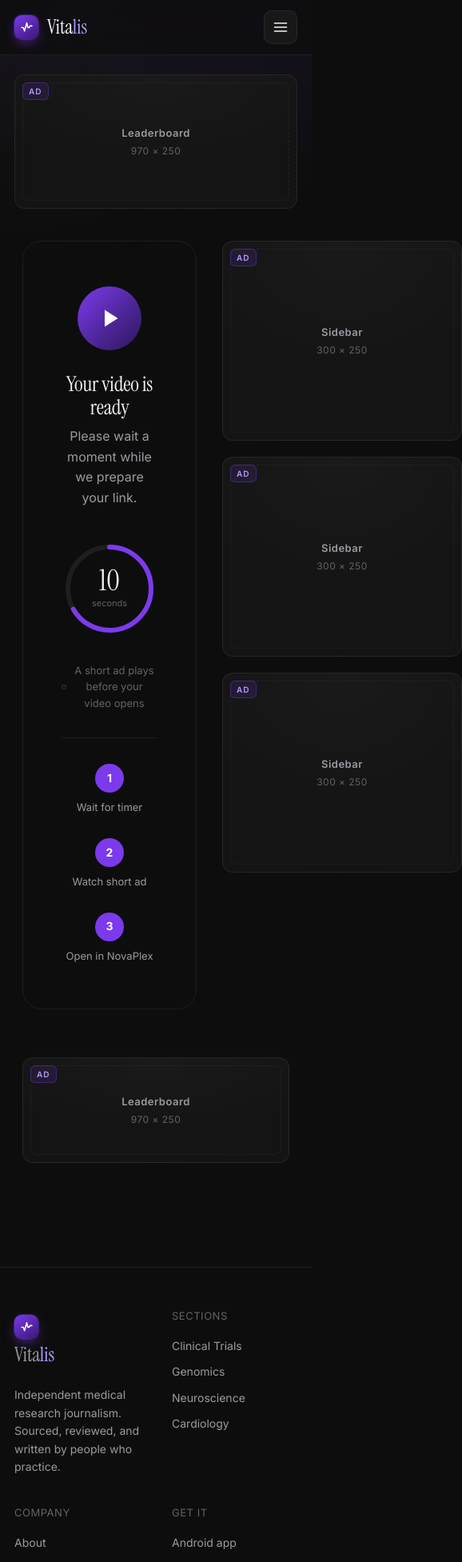
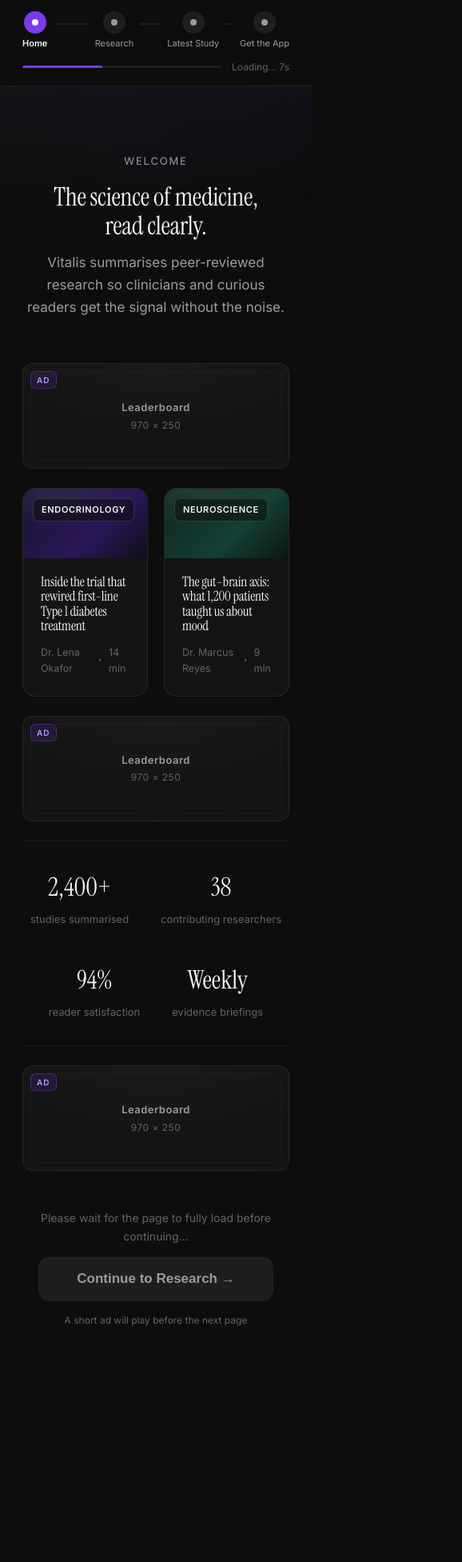
Before and after one commit to ziadbin09/Blog-Website, a Next.js app: page /watch/1 in a window 390 px wide. Shown: the top 1953 px of the page at 80% size, 578 px wide, since content can reach past the window. After the commit the page ends 1740 px from the top, so only its background shows below. Built offline with nearby package versions, Linux system fonts and the light colour scheme.

Commit message:
Build 4-step watch funnel with timer, ads, interstitial, hide nav on watch pages

```diff
--- a/app/watch/[id]/page.tsx
+++ b/app/watch/[id]/page.tsx
@@ -1,212 +1,317 @@
 'use client';
 
-import { useEffect, useState, useCallback } from 'react';
+import { useEffect, useState, useRef, useCallback } from 'react';
 import { useParams } from 'next/navigation';
 import AdSlot from '@/components/AdSlot';
 
-const TIMER = 15;
 const NOVAPLEX_DOMAIN = 'novaplex-links.pages.dev';
+const STEP_TIMER = 12; // seconds per step before button unlocks
 
-// ─── Rewarded-ad trigger ────────────────────────────────────────────────────
-// When you get your PropellerAds Zone ID, replace the body of this function:
-//
-//   (function(d,z,s){
-//     s.src='https://'+d+'/401/'+YOUR_ZONE_ID;
-//     try{(document.body||document.documentElement).appendChild(s)}catch(e){}
-//   })('groleegni.net', YOUR_ZONE_ID, document.createElement('script'));
-//
-// PropellerAds calls window.__rewarded_done() when the ad completes — set
-// that callback before triggering the ad, then open NovaPlex inside it.
+const STEPS = [
+  { label: 'Home',         btnText: 'Continue to Research →' },
+  { label: 'Research',     btnText: 'Continue to Latest Study →' },
+  { label: 'Latest Study', btnText: 'Get the App →' },
+  { label: 'Get the App',  btnText: 'Open NovaPlex' },
+];
+
+// ─── Interstitial ad placeholder ────────────────────────────────────────────
+// Replace the body of this function with your PropellerAds interstitial script.
+// Call onComplete() inside the ad's close / completion callback.
 // ────────────────────────────────────────────────────────────────────────────
-function showRewardedAd(onComplete: () => void) {
-  // PLACEHOLDER — no ad network connected yet.
-  // Replace this with your PropellerAds / AdSense rewarded script.
+function fireInterstitial(onComplete: () => void) {
+  // PLACEHOLDER — swap this for your ad network script.
+  // Example PropellerAds onclick zone:
+  //   window.open('https://your-propellerads-link.com');
+  //   setTimeout(onComplete, 2000);
   onComplete();
+}
+
+// ─── Step content ────────────────────────────────────────────────────────────
+function StepContent({ step }: { step: number }) {
+  if (step === 0) return (
+    <div style={{ display: 'flex', flexDirection: 'column', gap: 24 }}>
+      <div style={{ textAlign: 'center', padding: '48px 0 32px' }}>
+        <span style={{ fontSize: 13, letterSpacing: '0.14em', textTransform: 'uppercase', color: 'var(--muted)' }}>Welcome</span>
+        <h1 style={{ fontSize: 'clamp(32px,5vw,56px)', margin: '16px 0 14px', lineHeight: 1.1 }}>The science of medicine,<br />read clearly.</h1>
+        <p style={{ color: 'var(--muted)', fontSize: 17, maxWidth: '52ch', margin: '0 auto', lineHeight: 1.65 }}>
+          Vitalis summarises peer-reviewed research so clinicians and curious readers get the signal without the noise.
+        </p>
+      </div>
+      <AdSlot size="large" id="w-s0-top" />
+      <div style={{ display: 'grid', gridTemplateColumns: '1fr 1fr', gap: 20 }}>
+        {[
+          { tone: 1, cat: 'Endocrinology', title: 'Inside the trial that rewired first-line Type 1 diabetes treatment', author: 'Dr. Lena Okafor', read: '14 min' },
+          { tone: 2, cat: 'Neuroscience', title: 'The gut–brain axis: what 1,200 patients taught us about mood', author: 'Dr. Marcus Reyes', read: '9 min' },
+        ].map((p) => (
+          <div key={p.title} className="card" style={{ cursor: 'default' }}>
+            <div className={`thumb tone-${p.tone} pat`}><span className="cat">{p.cat}</span></div>
+            <div className="card-body">
+              <h3 className="card-title" style={{ fontSize: 17 }}>{p.title}</h3>
+              <div className="card-meta"><span>{p.author}</span><span className="dot"></span><span>{p.read}</span></div>
+            </div>
+          </div>
+        ))}
+      </div>
+      <AdSlot size="large" id="w-s0-mid" />
+      <div style={{ display: 'flex', gap: 40, padding: '32px 0', borderTop: '1px solid var(--border)', borderBottom: '1px solid var(--border)', justifyContent: 'center', flexWrap: 'wrap' }}>
+        {[['2,400+','studies summarised'],['38','contributing researchers'],['94%','reader satisfaction'],['Weekly','evidence briefings']].map(([n, l]) => (
+          <div key={l} style={{ textAlign: 'center' }}>
+            <div style={{ fontFamily: 'var(--font-display)', fontSize: 32 }}>{n}</div>
+            <div className="faint" style={{ fontSize: 13, marginTop: 4 }}>{l}</div>
+          </div>
+        ))}
+      </div>
+      <AdSlot size="large" id="w-s0-bot" />
+    </div>
+  );
+
+  if (step === 1) return (
+    <div style={{ display: 'flex', flexDirection: 'column', gap: 24 }}>
+      <div style={{ textAlign: 'center', padding: '48px 0 32px' }}>
+        <span style={{ fontSize: 13, letterSpacing: '0.14em', textTransform: 'uppercase', color: 'var(--muted)' }}>Research</span>
+        <h1 style={{ fontSize: 'clamp(32px,5vw,52px)', margin: '16px 0 14px', lineHeight: 1.1 }}>This week in medical research</h1>
+        <p style={{ color: 'var(--muted)', fontSize: 17, maxWidth: '52ch', margin: '0 auto', lineHeight: 1.65 }}>
+          Fresh findings from the journals that matter — summarised, fact-checked, and ready to read.
+        </p>
+      </div>
+      <AdSlot size="large" id="w-s1-top" />
+      <div style={{ display: 'flex', flexDirection: 'column', gap: 0 }}>
+        {[
+          { tone: 4, cat: 'Cardiology', title: 'Reading the new GLP-1 cardiovascular outcomes data', author: 'Dr. Priya Nandakumar', read: '11 min', date: 'May 24, 2026', excerpt: 'Beyond weight loss: a 17% reduction in major adverse events, and why dosing matters.' },
+          { tone: 3, cat: 'Clinical Trials', title: 'Why most Phase II oncology trials stall — and what\'s changing', author: 'Dr. Sofia Haddad', read: '13 min', date: 'May 20, 2026', excerpt: 'Adaptive designs and biomarker stratification are quietly improving the odds.' },
+          { tone: 5, cat: 'Immunology', title: 'mRNA platforms after COVID: the next therapeutic decade', author: 'Dr. Lena Okafor', read: '10 min', date: 'May 13, 2026', excerpt: 'From oncology vaccines to autoimmune tolerance, the pipeline is broader than you think.' },
+        ].map((p) => (
+          <div key={p.title} style={{ display: 'grid', gridTemplateColumns: '80px 1fr', gap: 18, padding: '20px 0', borderBottom: '1px solid var(--border)', alignItems: 'center' }}>
+            <div className={`thumb tone-${p.tone} pat`} style={{ height: 64, borderRadius: 10 }}><span className="cat" style={{ fontSize: 10 }}>{p.cat}</span></div>
+            <div>
+              <h3 style={{ fontSize: 16, fontWeight: 600, lineHeight: 1.35, marginBottom: 4 }}>{p.title}</h3>
+              <p className="muted" style={{ fontSize: 13, lineHeight: 1.5, marginBottom: 6 }}>{p.excerpt}</p>
+              <div className="card-meta"><span>{p.author}</span><span className="dot"></span><span>{p.read}</span><span className="dot"></span><span>{p.date}</span></div>
+            </div>
+          </div>
+        ))}
+      </div>
+      <AdSlot size="large" id="w-s1-mid" />
+      <div style={{ background: 'var(--card-bg)', border: '1px solid var(--border)', borderRadius: 16, padding: '28px 32px' }}>
+        <h3 style={{ fontSize: 20, marginBottom: 10 }}>Browse by specialty</h3>
+        <div style={{ display: 'flex', flexWrap: 'wrap', gap: 10 }}>
+          {['Cardiology','Neuroscience','Oncology','Genomics','Immunology','Public Health','Psychiatry','Infectious Disease'].map((t) => (
+            <span key={t} className="tag" style={{ padding: '8px 16px', fontSize: 13 }}>{t}</span>
+          ))}
+        </div>
+      </div>
+      <AdSlot size="large" id="w-s1-bot" />
+    </div>
+  );
+
+  if (step === 2) return (
+    <div style={{ display: 'flex', flexDirection: 'column', gap: 24 }}>
+      <div style={{ textAlign: 'center', padding: '48px 0 32px' }}>
+        <span style={{ fontSize: 13, letterSpacing: '0.14em', textTransform: 'uppercase', color: 'var(--muted)' }}>Latest Study</span>
+        <h1 style={{ fontSize: 'clamp(28px,4.5vw,48px)', margin: '16px 0 14px', lineHeight: 1.1 }}>Inside the trial that rewired<br />Type 1 diabetes treatment</h1>
+        <div className="card-meta" style={{ justifyContent: 'center', marginTop: 8 }}>
+          <span>Dr. Lena Okafor</span><span className="dot"></span><span>14 min read</span><span className="dot"></span><span>June 1, 2026</span>
+        </div>
+      </div>
+      <AdSlot size="large" id="w-s2-top" />
+      <div style={{ maxWidth: 680, margin: '0 auto', fontSize: 16, lineHeight: 1.75, color: 'var(--text)' }}>
+        <div className={`thumb tone-1 pat`} style={{ height: 300, borderRadius: 16, marginBottom: 28 }}></div>
+        <p>For three decades, a Type 1 diabetes diagnosis arrived with the same blunt prescription: lifelong insulin, beginning the day the beta cells gave out. New trial data is the first hard evidence that the timeline itself is negotiable.</p>
+        <h2 style={{ fontSize: 22, margin: '28px 0 12px' }}>What the trial actually measured</h2>
+        <p>A 14-day course of teplizumab delayed the onset of clinical disease by a median of roughly two years versus placebo — a result built on immune markers, not symptoms, letting investigators intervene during the silent pre-clinical window.</p>
+        <AdSlot size="large" id="w-s2-mid" />
+        <h2 style={{ fontSize: 22, margin: '28px 0 12px' }}>Caveats worth keeping</h2>
+        <p>Two years is not a cure. Participants were autoantibody-positive relatives — not the general population. But for the first time, the standard of care has a plausible &quot;before&quot; stage at which we intervene to protect function rather than replace it.</p>
+      </div>
+      <AdSlot size="large" id="w-s2-bot" />
+    </div>
+  );
+
+  // Step 3 — Get the App
+  return (
+    <div style={{ display: 'flex', flexDirection: 'column', alignItems: 'center', gap: 24, padding: '40px 0' }}>
+      <AdSlot size="large" id="w-s3-top" />
+      <div style={{ textAlign: 'center', maxWidth: 520 }}>
+        <div style={{ width: 88, height: 88, borderRadius: 22, background: 'linear-gradient(135deg,var(--accent),#2a1758)', display: 'flex', alignItems: 'center', justifyContent: 'center', margin: '0 auto 24px' }}>
+          <svg width="44" height="44" viewBox="0 0 24 24" fill="white"><path d="M8 5v14l11-7z"/></svg>
+        </div>
+        <h1 style={{ fontSize: 'clamp(28px,5vw,46px)', lineHeight: 1.1, marginBottom: 14 }}>NovaPlex</h1>
+        <p style={{ color: 'var(--muted)', fontSize: 17, lineHeight: 1.65, marginBottom: 8 }}>
+          Your video is ready. Tap the button below to open it in NovaPlex — the fast, clean video player built for streams like this one.
+        </p>
+        <div style={{ display: 'flex', gap: 28, justifyContent: 'center', margin: '32px 0', flexWrap: 'wrap' }}>
+          {[['Free','No subscription'],['Fast','Instant playback'],['Clean','No bloat']].map(([t,d]) => (
+            <div key={t} style={{ textAlign: 'center' }}>
+              <div style={{ fontFamily: 'var(--font-display)', fontSize: 22 }}>{t}</div>
+              <div className="faint" style={{ fontSize: 13 }}>{d}</div>
+            </div>
+          ))}
+        </div>
+      </div>
+      <AdSlot size="large" id="w-s3-bot" />
+    </div>
+  );
 }
 
 export default function WatchPage() {
   const { id } = useParams<{ id: string }>();
-  const [timeLeft, setTimeLeft] = useState(TIMER);
-  const [ready, setReady] = useState(false);
-  const [loading, setLoading] = useState(false);
+  const [step, setStep]         = useState(0);
+  const [timeLeft, setTimeLeft] = useState(STEP_TIMER);
+  const [ready, setReady]       = useState(false);
+  const [adPlaying, setAdPlaying] = useState(false);
+  const [adTimer, setAdTimer]   = useState(5);
+  const topRef = useRef<HTMLDivElement>(null);
+
+  // Reset timer when step changes
+  useEffect(() => {
+    setTimeLeft(STEP_TIMER);
+    setReady(false);
+    topRef.current?.scrollIntoView({ behavior: 'smooth' });
+  }, [step]);
 
   // Countdown
   useEffect(() => {
+    if (ready) return;
     if (timeLeft <= 0) { setReady(true); return; }
     const t = setTimeout(() => setTimeLeft((n) => n - 1), 1000);
     return () => clearTimeout(t);
-  }, [timeLeft]);
+  }, [timeLeft, ready]);
 
-  const handleWatch = useCallback(() => {
-    setLoading(true);
-    showRewardedAd(() => {
+  // Ad overlay countdown
+  useEffect(() => {
+    if (!adPlaying) return;
+    if (adTimer <= 0) return;
+    const t = setTimeout(() => setAdTimer((n) => n - 1), 1000);
+    return () => clearTimeout(t);
+  }, [adPlaying, adTimer]);
+
+  const handleContinue = useCallback(() => {
+    const isLastStep = step === STEPS.length - 1;
+
+    if (isLastStep) {
+      // Final step — fire interstitial then go to NovaPlex
+      setAdPlaying(true);
+      setAdTimer(5);
+      fireInterstitial(() => {
+        setAdPlaying(false);
         window.location.href = `https://${NOVAPLEX_DOMAIN}/watch/${id}`;
       });
-  }, [id]);
+      return;
+    }
 
-  // Arc math for the SVG countdown ring
-  const radius = 52;
-  const circ = 2 * Math.PI * radius;
-  const progress = timeLeft / TIMER;
-  const dash = circ * progress;
+    setAdPlaying(true);
+    setAdTimer(5);
+    fireInterstitial(() => {
+      setAdPlaying(false);
+      setStep((s) => s + 1);
+    });
+  }, [step, id]);
+
+  const pct = ((STEP_TIMER - timeLeft) / STEP_TIMER) * 100;
 
   return (
     <>
-      {/* TOP BANNER */}
-      <div className="wrap ad-zone" style={{ paddingTop: 24 }}>
-        <AdSlot size="large" id="watch-top-banner" tall />
+      {/* ── INTERSTITIAL OVERLAY ─────────────────────────────────────── */}
+      {adPlaying && (
+        <div style={{
+          position: 'fixed', inset: 0, zIndex: 9999,
+          background: 'rgba(0,0,0,0.92)',
+          display: 'flex', flexDirection: 'column',
+          alignItems: 'center', justifyContent: 'center', gap: 20,
+        }}>
+          <div style={{ width: 64, height: 64, border: '4px solid rgba(255,255,255,0.15)', borderTopColor: 'var(--accent)', borderRadius: '50%', animation: 'spin 0.8s linear infinite' }} />
+          <p style={{ color: '#fff', fontSize: 18, fontWeight: 600 }}>Loading your content…</p>
+          <p className="faint" style={{ fontSize: 14 }}>Please wait {adTimer > 0 ? adTimer : ''}s</p>
         </div>
-
-      {/* MAIN LAYOUT */}
-      <div className="wrap" style={{ padding: '40px 28px 60px', display: 'grid', gridTemplateColumns: '1fr 300px', gap: 32, alignItems: 'start' }}>
-
-        {/* CENTER CARD */}
-        <div style={{
-          background: 'var(--card-bg)',
-          border: '1px solid var(--border)',
-          borderRadius: 24,
-          padding: '56px 48px',
-          display: 'flex',
-          flexDirection: 'column',
-          alignItems: 'center',
-          textAlign: 'center',
-          gap: 0,
-        }}>
-          {/* Icon */}
-          <div style={{
-            width: 80, height: 80, borderRadius: '50%',
-            background: 'linear-gradient(135deg, var(--accent) 0%, #2a1758 100%)',
-            display: 'flex', alignItems: 'center', justifyContent: 'center',
-            marginBottom: 28,
-          }}>
-            <svg width="36" height="36" viewBox="0 0 24 24" fill="white">
-              <path d="M8 5v14l11-7z"/>
-            </svg>
-          </div>
-
-          <h1 style={{ fontSize: 'clamp(26px, 4vw, 38px)', lineHeight: 1.1, marginBottom: 10 }}>
-            Your video is ready
-          </h1>
-          <p className="muted" style={{ fontSize: 16, maxWidth: '36ch', lineHeight: 1.6, marginBottom: 40 }}>
-            {ready
-              ? 'Click the button below to watch on NovaPlex.'
-              : 'Please wait a moment while we prepare your link.'}
-          </p>
-
-          {/* COUNTDOWN RING or BUTTON */}
-          {!ready ? (
-            <div style={{ position: 'relative', width: 120, height: 120, marginBottom: 32 }}>
-              <svg width="120" height="120" style={{ transform: 'rotate(-90deg)' }}>
-                {/* track */}
-                <circle cx="60" cy="60" r={radius} fill="none" stroke="var(--border)" strokeWidth="6" />
-                {/* fill */}
-                <circle
-                  cx="60" cy="60" r={radius}
-                  fill="none"
-                  stroke="var(--accent)"
-                  strokeWidth="6"
-                  strokeLinecap="round"
-                  strokeDasharray={`${dash} ${circ}`}
-                  style={{ transition: 'stroke-dasharray 0.9s linear' }}
-                />
-              </svg>
-              <div style={{
-                position: 'absolute', inset: 0,
-                display: 'flex', flexDirection: 'column',
-                alignItems: 'center', justifyContent: 'center',
-              }}>
-                <span style={{ fontFamily: 'var(--font-display)', fontSize: 36, lineHeight: 1 }}>{timeLeft}</span>
-                <span className="faint" style={{ fontSize: 11, marginTop: 2 }}>seconds</span>
-              </div>
-            </div>
-          ) : (
-            <button
-              onClick={handleWatch}
-              disabled={loading}
-              style={{
-                display: 'flex', alignItems: 'center', justifyContent: 'center', gap: 10,
-                background: loading ? 'var(--muted)' : 'linear-gradient(135deg, var(--accent) 0%, #2a1758 100%)',
-                color: '#fff',
-                border: 'none',
-                borderRadius: 14,
-                padding: '18px 40px',
-                fontSize: 18,
-                fontWeight: 700,
-                cursor: loading ? 'not-allowed' : 'pointer',
-                marginBottom: 32,
-                transition: 'opacity 0.2s',
-                minWidth: 240,
-              }}
-            >
-              {loading ? (
-                <>
-                  <span style={{
-                    width: 20, height: 20, border: '2px solid rgba(255,255,255,0.3)',
-                    borderTopColor: '#fff', borderRadius: '50%',
-                    animation: 'spin 0.7s linear infinite', display: 'inline-block',
-                  }} />
-                  Loading ad...
-                </>
-              ) : (
-                <>
-                  <svg width="22" height="22" viewBox="0 0 24 24" fill="currentColor">
-                    <path d="M8 5v14l11-7z"/>
-                  </svg>
-                  Watch on NovaPlex
-                </>
-              )}
-            </button>
       )}
 
-          {/* Info line */}
-          <p className="faint" style={{ fontSize: 13, display: 'flex', alignItems: 'center', gap: 6 }}>
-            <svg width="14" height="14" viewBox="0 0 24 24" fill="none" stroke="currentColor" strokeWidth="2">
-              <circle cx="12" cy="12" r="10"/><line x1="12" y1="8" x2="12" y2="12"/><line x1="12" y1="16" x2="12.01" y2="16"/>
-            </svg>
-            A short ad plays before your video opens
-          </p>
+      <div ref={topRef} />
 
-          {/* Divider */}
-          <div style={{ width: '100%', height: 1, background: 'var(--border)', margin: '32px 0' }} />
-
-          {/* How it works */}
-          <div style={{ display: 'flex', gap: 28, justifyContent: 'center', flexWrap: 'wrap', width: '100%' }}>
-            {[
-              { n: '1', label: 'Wait for timer' },
-              { n: '2', label: 'Watch short ad' },
-              { n: '3', label: 'Open in NovaPlex' },
-            ].map((s) => (
-              <div key={s.n} style={{ display: 'flex', flexDirection: 'column', alignItems: 'center', gap: 8 }}>
-                <span style={{
-                  width: 36, height: 36, borderRadius: '50%',
-                  background: 'var(--accent)', color: '#fff',
+      {/* ── STICKY PROGRESS BAR ──────────────────────────────────────── */}
+      <div style={{
+        position: 'sticky', top: 0, zIndex: 100,
+        background: 'var(--bg)', borderBottom: '1px solid var(--border)',
+        padding: '14px 28px',
+      }}>
+        <div style={{ maxWidth: 860, margin: '0 auto', display: 'flex', alignItems: 'center', gap: 0 }}>
+          {STEPS.map((s, i) => (
+            <div key={s.label} style={{ display: 'flex', alignItems: 'center', flex: i < STEPS.length - 1 ? 1 : 0 }}>
+              {/* Step dot */}
+              <div style={{ display: 'flex', flexDirection: 'column', alignItems: 'center', gap: 4, flexShrink: 0 }}>
+                <div style={{
+                  width: 28, height: 28, borderRadius: '50%',
+                  background: i <= step ? 'var(--accent)' : 'var(--border)',
                   display: 'flex', alignItems: 'center', justifyContent: 'center',
-                  fontSize: 14, fontWeight: 700,
-                }}>{s.n}</span>
-                <span className="muted" style={{ fontSize: 13 }}>{s.label}</span>
+                  transition: 'background 0.3s',
+                }}>
+                  {i < step
+                    ? <svg width="12" height="12" viewBox="0 0 24 24" fill="white"><polyline points="20 6 9 17 4 12"/></svg>
+                    : <span style={{ width: 8, height: 8, borderRadius: '50%', background: i === step ? '#fff' : 'var(--muted)' }} />
+                  }
+                </div>
+                <span style={{ fontSize: 11, color: i === step ? 'var(--text)' : 'var(--muted)', whiteSpace: 'nowrap', fontWeight: i === step ? 600 : 400 }}>{s.label}</span>
+              </div>
+              {/* Connector line */}
+              {i < STEPS.length - 1 && (
+                <div style={{ flex: 1, height: 2, background: 'var(--border)', margin: '0 8px', marginBottom: 18, position: 'relative', overflow: 'hidden' }}>
+                  <div style={{ position: 'absolute', inset: 0, background: 'var(--accent)', transform: i < step ? 'scaleX(1)' : 'scaleX(0)', transformOrigin: 'left', transition: 'transform 0.4s ease' }} />
+                </div>
+              )}
             </div>
           ))}
         </div>
+
+        {/* Timer bar */}
+        {!ready && (
+          <div style={{ maxWidth: 860, margin: '10px auto 0', display: 'flex', alignItems: 'center', gap: 12 }}>
+            <div style={{ flex: 1, height: 3, background: 'var(--border)', borderRadius: 4, overflow: 'hidden' }}>
+              <div style={{ height: '100%', width: `${pct}%`, background: 'var(--accent)', borderRadius: 4, transition: 'width 1s linear' }} />
+            </div>
+            <span className="faint" style={{ fontSize: 12, whiteSpace: 'nowrap' }}>Loading… {timeLeft}s</span>
+          </div>
+        )}
+        {ready && (
+          <div style={{ maxWidth: 860, margin: '10px auto 0', display: 'flex', alignItems: 'center', gap: 8 }}>
+            <svg width="14" height="14" viewBox="0 0 24 24" fill="none" stroke="var(--accent)" strokeWidth="2"><polyline points="7 13 12 18 17 13"/><polyline points="7 6 12 11 17 6"/></svg>
+            <span style={{ fontSize: 12, color: 'var(--accent)', fontWeight: 600 }}>Scroll down to continue</span>
+          </div>
+        )}
       </div>
 
-        {/* SIDEBAR ADS */}
-        <div style={{ display: 'flex', flexDirection: 'column', gap: 20 }}>
-          <AdSlot size="small" id="watch-side-1" label="Sidebar" />
-          <AdSlot size="small" id="watch-side-2" label="Sidebar" />
-          <AdSlot size="small" id="watch-side-3" label="Sidebar" />
-        </div>
+      {/* ── STEP CONTENT ─────────────────────────────────────────────── */}
+      <div style={{ maxWidth: 860, margin: '0 auto', padding: '32px 28px 0' }}>
+        <StepContent step={step} />
       </div>
 
-      {/* BOTTOM BANNER */}
-      <div className="wrap ad-zone" style={{ padding: '0 28px 40px' }}>
-        <AdSlot size="large" id="watch-bottom-banner" />
+      {/* ── CONTINUE BUTTON (bottom of page) ─────────────────────────── */}
+      <div style={{ maxWidth: 860, margin: '0 auto', padding: '48px 28px 80px', display: 'flex', flexDirection: 'column', alignItems: 'center', gap: 14 }}>
+        {!ready ? (
+          <p className="faint" style={{ fontSize: 14, textAlign: 'center' }}>
+            Please wait for the page to fully load before continuing…
+          </p>
+        ) : null}
+        <button
+          onClick={handleContinue}
+          disabled={!ready}
+          style={{
+            background: ready ? 'linear-gradient(135deg,var(--accent),#2a1758)' : 'var(--border)',
+            color: ready ? '#fff' : 'var(--muted)',
+            border: 'none', borderRadius: 14,
+            padding: '18px 48px', fontSize: 17, fontWeight: 700,
+            cursor: ready ? 'pointer' : 'not-allowed',
+            transition: 'all 0.3s',
+            minWidth: 260,
+          }}
+        >
+          {STEPS[step].btnText}
+        </button>
+        <p className="faint" style={{ fontSize: 12, textAlign: 'center' }}>
+          {step < STEPS.length - 1 ? 'A short ad will play before the next page' : 'Opens NovaPlex on your device'}
+        </p>
       </div>
 
       <style>{`
         @keyframes spin { to { transform: rotate(360deg); } }
-        @media (max-width: 700px) {
-          .watch-grid { grid-template-columns: 1fr !important; }
-        }
       `}</style>
     </>
   );
--- a/components/Footer.tsx
+++ b/components/Footer.tsx
@@ -1,6 +1,10 @@
+'use client';
 import Link from 'next/link';
+import { usePathname } from 'next/navigation';
 
 export default function Footer() {
+  const pathname = usePathname();
+  if (pathname.startsWith('/watch')) return null;
   return (
     <footer className="site-footer">
       <div className="wrap">
--- a/components/Header.tsx
+++ b/components/Header.tsx
@@ -22,6 +22,8 @@
 export default function Header() {
   const pathname = usePathname();
   const [menuOpen, setMenuOpen] = useState(false);
+
+  if (pathname.startsWith('/watch')) return null;
 
   const isActive = (href: string) =>
     href === '/' ? pathname === '/' : pathname === href || pathname.startsWith(href + '/');
```
Lines whose indentation alone changed are shown as unchanged.
